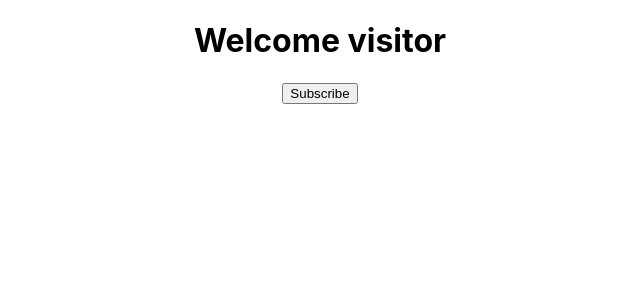
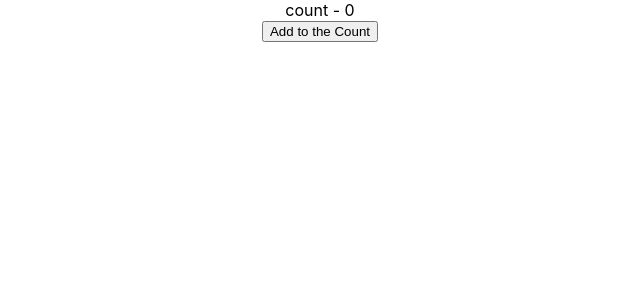
Before and after one commit to LavenderLemonade/learning-react, a React (Create React App) app in the folder hello-world/: page / in a window 1280 px wide. Shown: the top 300 px of the page, without its empty margins (320-960 px from the left). Built offline with nearby package versions, Linux system fonts and the light colour scheme.

Commit message:
learning about state-based stuff right now!

```diff
--- a/hello-world/src/App.js
+++ b/hello-world/src/App.js
@@ -3,10 +3,15 @@
 import Greet from './Components/Greet.js';
 import Welcome from './Components/Welcome';
 import Message from './Components/Message';
+import Counter from './Components/Counter';
 
 function App() {
   return (
     <div className="App">
+
+      {/* <Greet /> */}
+
+    <Counter />
       {/* <Greet name = "Bruce" heroName = "Batman">
         <p> this is children props </p> </Greet>
       <Greet name = "Clark" heroName = "Superman">
@@ -16,7 +21,7 @@
       <Welcome name = "Bruce" heroName = "Batman">  </Welcome>
       <Welcome name = "Clark" heroName = "Superman">  </Welcome>
       <Welcome name = "Diana" heroName = "Wonder Woman">  </Welcome> */}
-      <Message> </Message>
+      {/* <Message> </Message> */}
 
     </div>
   );
--- /dev/null
+++ b/hello-world/src/Components/Counter.js
@@ -0,0 +1,38 @@
+import React, { Component } from 'react'
+
+class Counter extends Component {
+    constructor(props) {
+      super(props)
+
+      this.state = {
+         count: 0
+      }
+    }
+
+    increment(){
+        this.setState({
+            count: this.state.count + 1
+        }, () => console.log('Callback value', this.state.count))
+        console.log(this.state.count)
+    }
+
+    incrementFive(){
+        this.increment()
+        this.increment()
+        this.increment()
+        this.increment()
+        this.increment()
+    }
+
+
+  render() {
+    return (
+      <div>
+        <div> count - {this.state.count} </div>
+        <button onClick ={() => this.incrementFive()}> Add to the Count</button>
+      </div>
+    )
+  }
+}
+
+export default Counter
```
